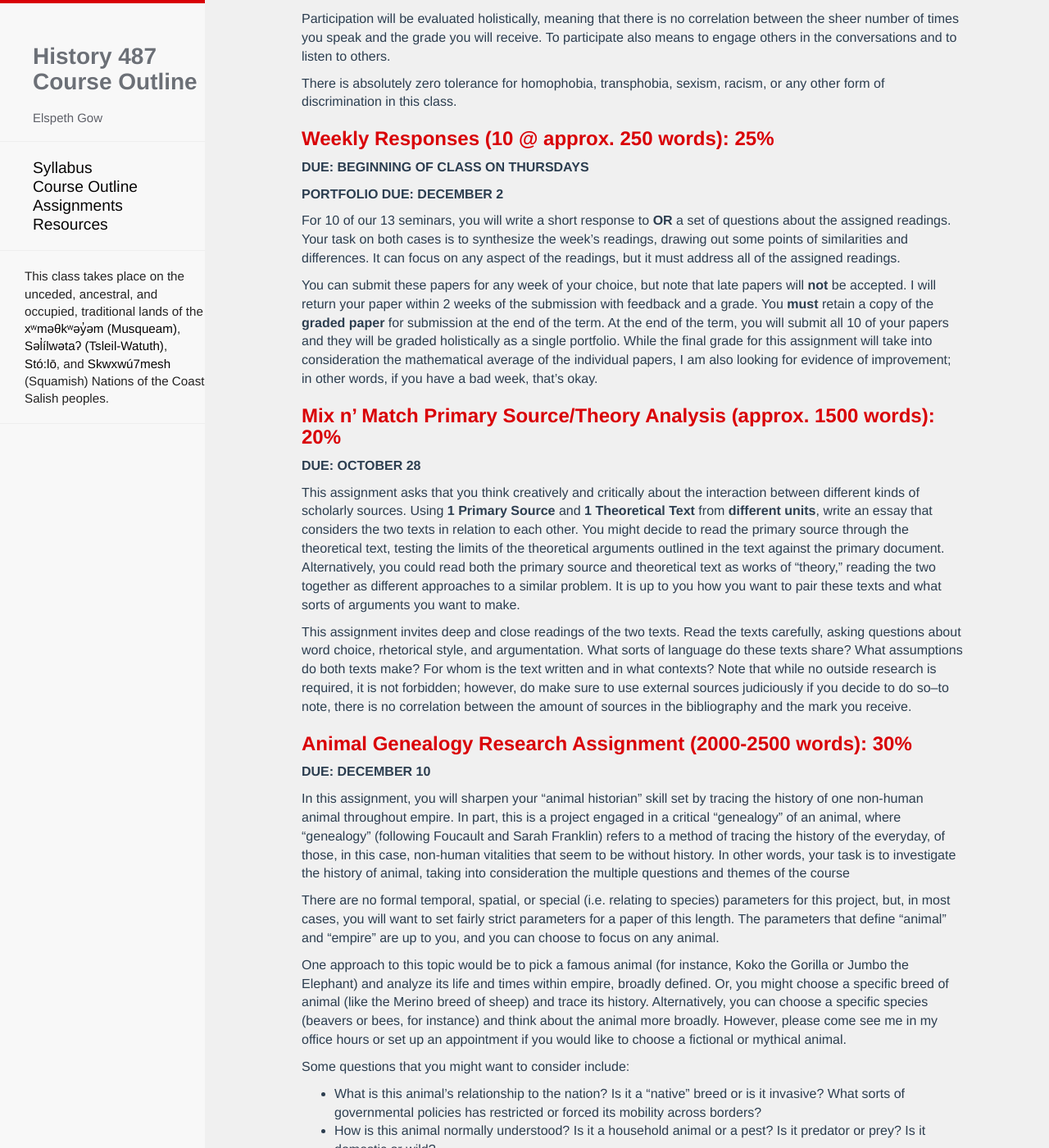
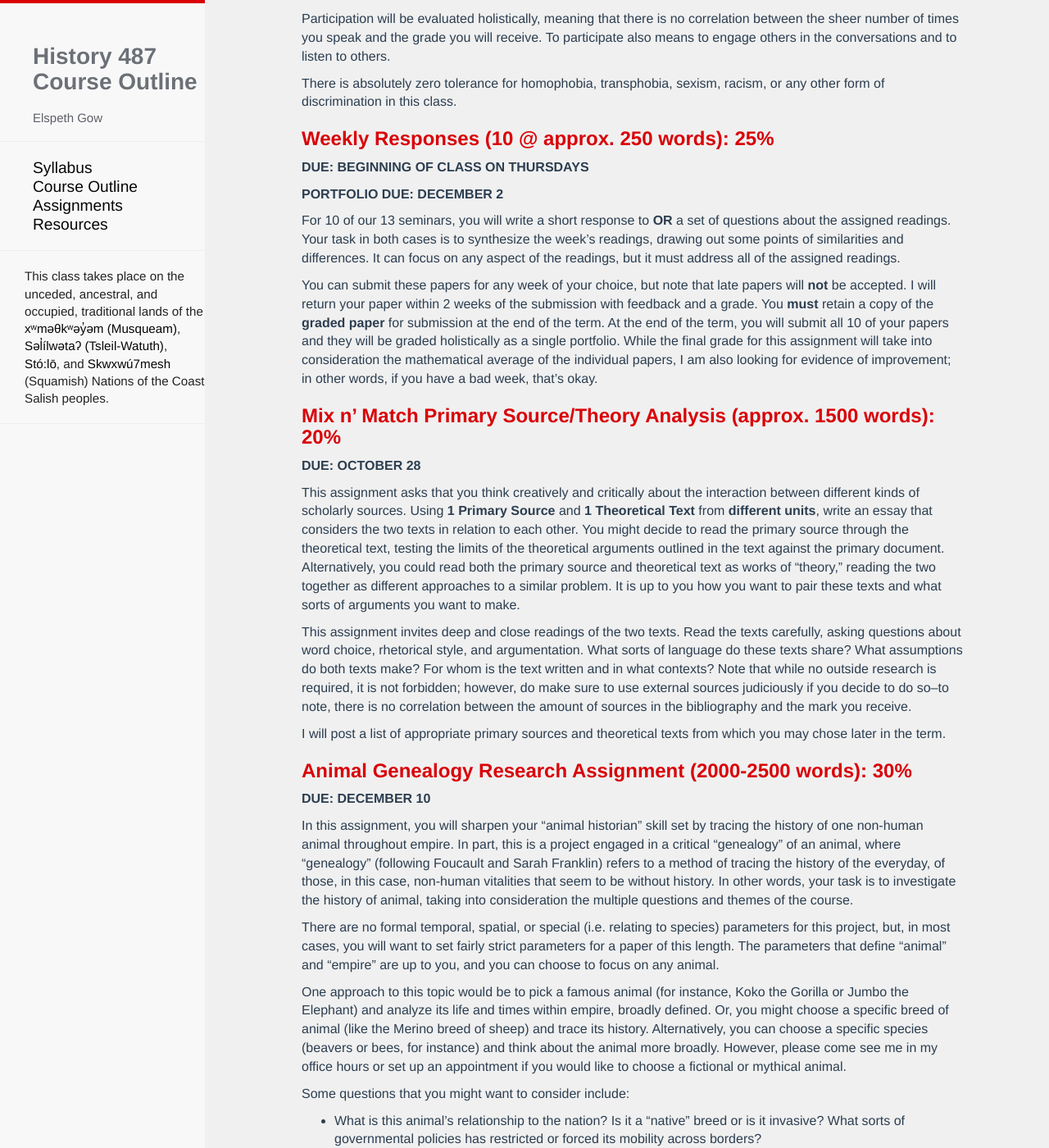
Before and after one commit to esgow/HIST487, a Jekyll site: the page built from assignments.md, in a window 1280 px wide and 1400 px high, scrolled down 442 px. Shown: the whole window at 82% size. Built offline with Jekyll 4.4.1, drawn with Linux system fonts in a browser that asks for light colours; nearby versions of some CDN libraries; Markdown is read by kramdown in place of the engine named in the settings.

Commit message:
Update assignments.md

```diff
--- a/assignments.md
+++ b/assignments.md
@@ -23,7 +23,7 @@ There is absolutely zero tolerance for homophobia, transphobia, sexism, racism,
 
 **PORTFOLIO DUE: DECEMBER 2**
 
-For 10 of our 13 seminars, you will write a short response to **OR** a set of questions about the assigned readings. Your task on both cases is to synthesize the week's readings, drawing out some points of similarities and differences. It can focus on any aspect of the readings, but it must address all of the assigned readings.
+For 10 of our 13 seminars, you will write a short response to **OR** a set of questions about the assigned readings. Your task in both cases is to synthesize the week's readings, drawing out some points of similarities and differences. It can focus on any aspect of the readings, but it must address all of the assigned readings.
 
 You can submit these papers for any week of your choice, but note that late papers will **not** be accepted. I will return your paper within 2 weeks of the submission with feedback and a grade. You **must** retain a copy of the **graded paper** for submission at the end of the term. At the end of the term, you will submit all 10 of your papers and they will be graded holistically as a single portfolio. While the final grade for this assignment will take into consideration the mathematical average of the individual papers, I am also looking for evidence of improvement; in other words, if you have a bad week, that's okay.
 
@@ -36,12 +36,14 @@ This assignment asks that you think creatively and critically about the interact
 
 This assignment invites deep and close readings of the two texts. Read the texts carefully, asking questions about word choice, rhetorical style, and argumentation. What sorts of language do these texts share? What assumptions do both texts make? For whom is the text written and in what contexts? Note that while no outside research is required, it is not forbidden; however, do make sure to use external sources judiciously if you decide to do so--to note, there is no correlation between the amount of sources in the bibliography and the mark you receive.
 
+I will post a list of appropriate primary sources and theoretical texts from which you may chose later in the term.
+
 
 ### Animal Genealogy Research Assignment (2000-2500 words): 30%
 
 **DUE: DECEMBER 10**
 
-In this assignment, you will sharpen your "animal historian" skill set by tracing the history of one non-human animal throughout empire. In part, this is a project engaged in a critical "genealogy" of an animal, where "genealogy" (following Foucault and Sarah Franklin) refers to a method of tracing the history of the everyday, of those, in this case, non-human vitalities that seem to be without history. In other words, your task is to investigate the history of animal, taking into consideration the multiple questions and themes of the course
+In this assignment, you will sharpen your "animal historian" skill set by tracing the history of one non-human animal throughout empire. In part, this is a project engaged in a critical "genealogy" of an animal, where "genealogy" (following Foucault and Sarah Franklin) refers to a method of tracing the history of the everyday, of those, in this case, non-human vitalities that seem to be without history. In other words, your task is to investigate the history of animal, taking into consideration the multiple questions and themes of the course.
 
 
 There are no formal temporal, spatial, or special (i.e. relating to species) parameters for this project, but, in most cases, you will want to set fairly strict parameters for a paper of this length. The parameters that define "animal" and "empire" are up to you, and you can choose to focus on any animal.
```
